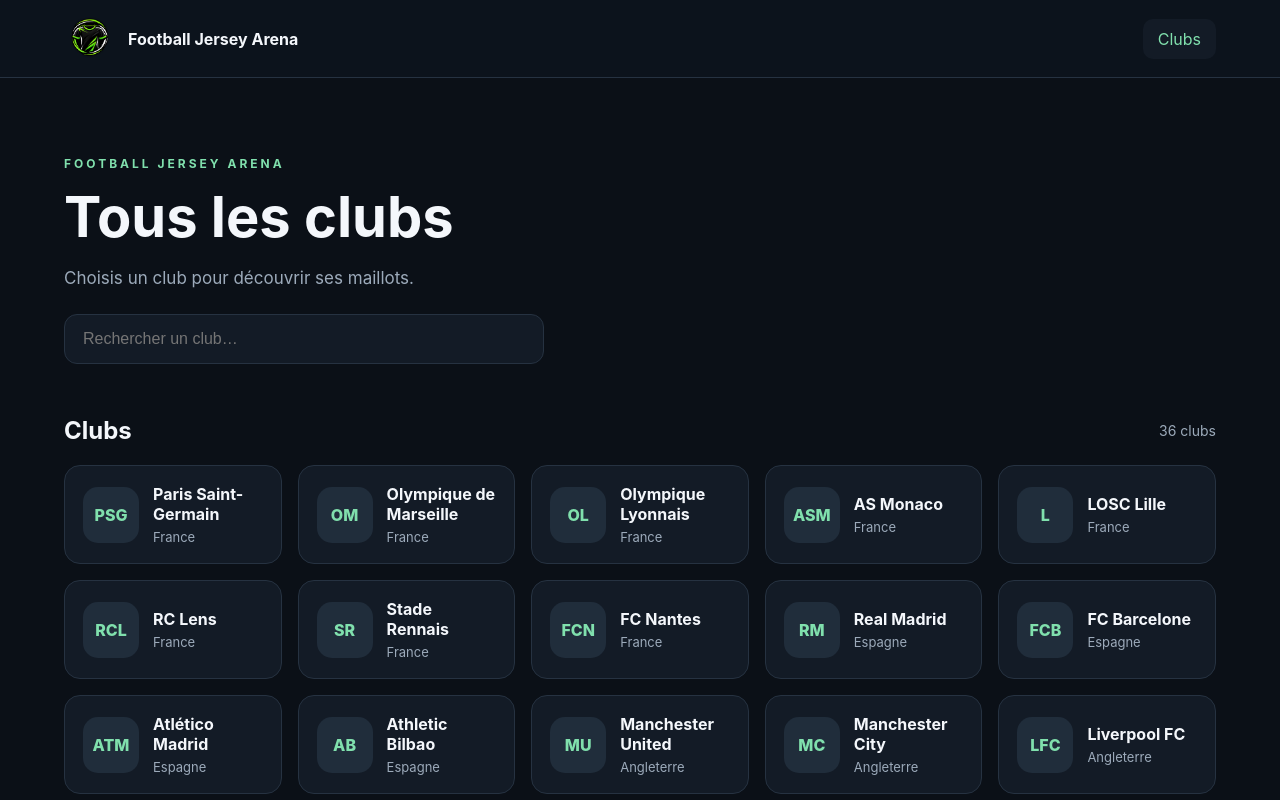
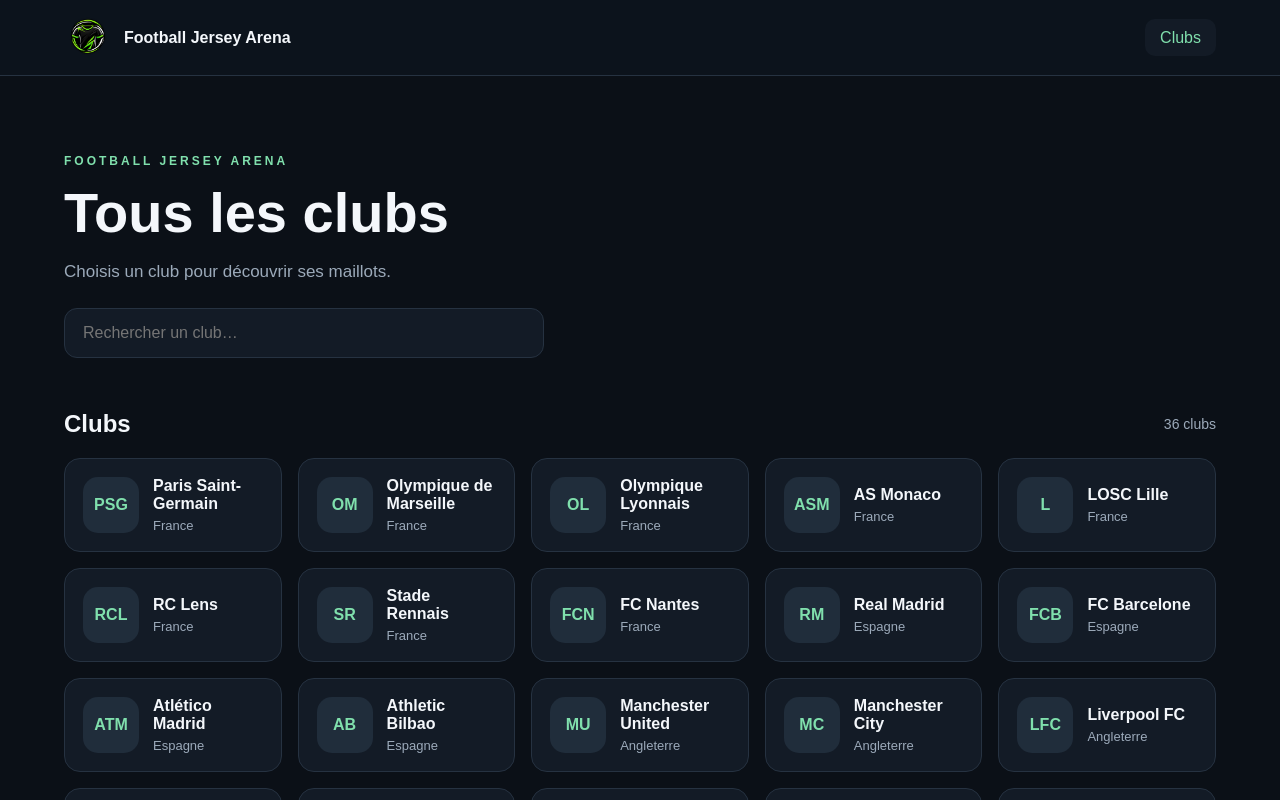
Before and after one commit to djoypl/maillot-project, a plain HTML site: page index.html in a window 1280 px wide. Shown: the top 800 px of the page. Drawn offline with Linux system fonts and the light colour scheme.

Commit message:
Add files via upload

```diff
--- a/clubs.js
+++ b/clubs.js
@@ -1,13 +1,4 @@
-const clubs = [
-  ["Paris Saint-Germain","France","PSG"],["Olympique de Marseille","France","OM"],["Olympique Lyonnais","France","OL"],["AS Monaco","France","ASM"],["LOSC Lille","France","L"],["RC Lens","France","RCL"],["Stade Rennais","France","SR"],["FC Nantes","France","FCN"],
-  ["Real Madrid","Espagne","RM"],["FC Barcelone","Espagne","FCB"],["Atlético Madrid","Espagne","ATM"],["Athletic Bilbao","Espagne","AB"],
-  ["Manchester United","Angleterre","MU"],["Manchester City","Angleterre","MC"],["Liverpool FC","Angleterre","LFC"],["Arsenal FC","Angleterre","AFC"],["Chelsea FC","Angleterre","CFC"],["Tottenham Hotspur","Angleterre","TH"],["Newcastle United","Angleterre","NU"],
-  ["Bayern Munich","Allemagne","FCB"],["Borussia Dortmund","Allemagne","BVB"],["RB Leipzig","Allemagne","RBL"],
-  ["AC Milan","Italie","ACM"],["Inter Milan","Italie","IM"],["Juventus","Italie","J"],["AS Roma","Italie","ROM"],["Napoli","Italie","NAP"],
-  ["Ajax","Pays-Bas","AJX"],["Benfica","Portugal","BEN"],["Porto","Portugal","FCP"],["Sporting CP","Portugal","SCP"],
-  ["Galatasaray","Turquie","GS"],["Fenerbahçe","Turquie","FB"],["Celtic FC","Écosse","C"],["Al-Nassr","Arabie saoudite","AN"],["Al-Hilal","Arabie saoudite","AH"]
-];
+const clubs=[["Paris Saint-Germain","France","PSG"],["Olympique de Marseille","France","OM"],["Olympique Lyonnais","France","OL"],["AS Monaco","France","ASM"],["LOSC Lille","France","L"],["RC Lens","France","RCL"],["Stade Rennais","France","SR"],["FC Nantes","France","FCN"],["Real Madrid","Espagne","RM"],["FC Barcelone","Espagne","FCB"],["Atlético Madrid","Espagne","ATM"],["Athletic Bilbao","Espagne","AB"],["Manchester United","Angleterre","MU"],["Manchester City","Angleterre","MC"],["Liverpool FC","Angleterre","LFC"],["Arsenal FC","Angleterre","AFC"],["Chelsea FC","Angleterre","CFC"],["Tottenham Hotspur","Angleterre","TH"],["Newcastle United","Angleterre","NU"],["Bayern Munich","Allemagne","FCB"],["Borussia Dortmund","Allemagne","BVB"],["RB Leipzig","Allemagne","RBL"],["AC Milan","Italie","ACM"],["Inter Milan","Italie","IM"],["Juventus","Italie","J"],["AS Roma","Italie","ROM"],["Napoli","Italie","NAP"],["Ajax","Pays-Bas","AJX"],["Benfica","Portugal","BEN"],["Porto","Portugal","FCP"],["Sporting CP","Portugal","SCP"],["Galatasaray","Turquie","GS"],["Fenerbahçe","Turquie","FB"],["Celtic FC","Écosse","C"],["Al-Nassr","Arabie saoudite","AN"],["Al-Hilal","Arabie saoudite","AH"]];
 const grid=document.getElementById("club-grid"),search=document.getElementById("search"),count=document.getElementById("count"),empty=document.getElementById("empty");
-function render(query=""){const filtered=clubs.filter(([name,country])=>(name+" "+country).toLowerCase().includes(query.toLowerCase()));grid.innerHTML=filtered.map(([name,country,short])=>`<a class="club-card" href="#" data-club="${name}"><span class="crest" aria-hidden="true">${short}</span><span><span class="club-name">${name}</span><div class="club-country">${country}</div></span></a>`).join("");count.textContent=`${filtered.length} club${filtered.length>1?"s":""}`;empty.hidden=filtered.length!==0}
-grid.addEventListener("click",e=>{const card=e.target.closest("[data-club]");if(card){e.preventDefault();alert("Page du club « "+card.dataset.club+" » : elle sera reliée aux maillots dans la prochaine étape.");}});
-search.addEventListener("input",()=>render(search.value.trim()));render();
+function render(q=""){const f=clubs.filter(([n,c])=>(n+" "+c).toLowerCase().includes(q.toLowerCase()));grid.innerHTML=f.map(([n,c,s])=>`<a class="club-card" href="#" data-club="${n}"><span class="crest">${s}</span><span><span class="club-name">${n}</span><div class="club-country">${c}</div></span></a>`).join("");count.textContent=f.length+" clubs";empty.hidden=f.length!==0}
+grid.addEventListener("click",e=>{let card=e.target.closest("[data-club]");if(card){e.preventDefault();alert("Page du club « "+card.dataset.club+" » à connecter aux maillots dans une prochaine étape.");}});search.addEventListener("input",()=>render(search.value.trim()));render();
--- a/index.html
+++ b/index.html
@@ -1,32 +1,4 @@
 <!doctype html>
-<html lang="fr">
-<head>
-  <meta charset="utf-8">
-  <meta name="viewport" content="width=device-width, initial-scale=1">
-  <title>Football Jersey Arena — Clubs</title>
-  <link rel="stylesheet" href="style.css">
-</head>
-<body>
-  <header class="site-header">
-    <a class="brand" href="#" aria-label="Football Jersey Arena accueil">
-      <img class="brand-logo" src="logo.png" alt="Logo Football Jersey Arena">
-      <span>Football Jersey Arena</span>
-    </a>
-    <nav><a class="active" href="#clubs">Clubs</a></nav>
-  </header>
-  <main>
-    <section class="hero">
-      <p class="eyebrow">FOOTBALL JERSEY ARENA</p>
-      <h1>Tous les clubs</h1>
-      <p>Choisis un club pour découvrir ses maillots.</p>
-      <label class="search-wrap"><span class="sr-only">Rechercher un club</span><input id="search" type="search" placeholder="Rechercher un club…" autocomplete="off"></label>
-    </section>
-    <section id="clubs" class="club-section">
-      <div class="section-heading"><h2>Clubs</h2><span id="count"></span></div>
-      <div id="club-grid" class="club-grid"></div><p id="empty" hidden>Aucun club trouvé. Essaie un autre nom.</p>
-    </section>
-  </main>
-  <footer>Football Jersey Arena · Les maillots, au cœur du jeu.</footer>
-  <script src="clubs.js"></script>
-</body>
-</html>
+<html lang="fr"><head><meta charset="utf-8"><meta name="viewport" content="width=device-width,initial-scale=1"><title>Football Jersey Arena — Clubs</title><link rel="stylesheet" href="style.css"></head>
+<body><header class="site-header"><a class="brand" href="#" aria-label="Football Jersey Arena"><img src="logo.png" alt="Logo Football Jersey Arena" class="brand-logo"><span>Football Jersey Arena</span></a><nav><a class="active" href="#clubs">Clubs</a></nav></header>
+<main><section class="hero"><p class="eyebrow">FOOTBALL JERSEY ARENA</p><h1>Tous les clubs</h1><p>Choisis un club pour découvrir ses maillots.</p><label class="search-wrap"><span class="sr-only">Rechercher un club</span><input id="search" type="search" placeholder="Rechercher un club…" autocomplete="off"></label></section><section id="clubs" class="club-section"><div class="section-heading"><h2>Clubs</h2><span id="count"></span></div><div id="club-grid" class="club-grid"></div><p id="empty" hidden>Aucun club trouvé. Essaie un autre nom.</p></section></main><footer>Football Jersey Arena · Les maillots, au cœur du jeu.</footer><script src="clubs.js"></script></body></html>
--- a/style.css
+++ b/style.css
@@ -1,27 +1,23 @@
 *{box-sizing:border-box}
 :root{--bg:#0b1017;--panel:#131b26;--line:#263241;--text:#f4f7fb;--muted:#9caaba;--accent:#80e0ad}
-body{margin:0;background:var(--bg);color:var(--text);font-family:Inter,Arial,sans-serif}
-.site-header{height:78px;padding:0 clamp(20px,5vw,70px);display:flex;align-items:center;justify-content:space-between;border-bottom:1px solid var(--line);background:#0c131c}
+html,body{margin:0;min-height:100%;background:var(--bg);color:var(--text);font-family:Arial,Helvetica,sans-serif}
+body{background-image:none!important}
+.site-header{height:76px;padding:0 clamp(16px,5vw,70px);display:flex;align-items:center;justify-content:space-between;border-bottom:1px solid var(--line);background:#0c131c;position:relative}
 .brand{display:flex;gap:12px;align-items:center;color:var(--text);font-weight:750;text-decoration:none}
-.brand-logo{height:52px;width:52px;object-fit:contain;border-radius:50%}
-nav a{color:var(--text);text-decoration:none;padding:10px 15px;border-radius:10px}
-nav a.active{background:var(--panel);color:var(--accent)}
+.site-header img.brand-logo{display:block!important;width:48px!important;height:48px!important;max-width:48px!important;max-height:48px!important;object-fit:contain!important;position:static!important;transform:none!important;border-radius:50%;flex:0 0 48px}
+nav a{color:var(--text);text-decoration:none;padding:10px 15px;border-radius:10px}nav a.active{background:var(--panel);color:var(--accent)}
 main{max-width:1200px;margin:auto;padding:36px 24px 70px}
-.hero{padding:30px 0 38px}
+.hero{padding:30px 0 38px;background:none!important}
 .eyebrow{font-size:12px;letter-spacing:3px;color:var(--accent);font-weight:700}
 h1{font-size:clamp(34px,5vw,56px);margin:12px 0}
 .hero p:not(.eyebrow){color:var(--muted);font-size:17px}
 .search-wrap{display:block;max-width:480px;margin-top:26px}
 input{width:100%;padding:15px 18px;border:1px solid var(--line);background:var(--panel);color:var(--text);border-radius:13px;font-size:16px;outline:none}
 input:focus{border-color:var(--accent);box-shadow:0 0 0 3px #80e0ad20}
-.section-heading{display:flex;align-items:center;justify-content:space-between;margin:14px 0 20px}
-.section-heading h2{font-size:24px;margin:0}
-#count{color:var(--muted);font-size:14px}
+.section-heading{display:flex;align-items:center;justify-content:space-between;margin:14px 0 20px}.section-heading h2{font-size:24px;margin:0}#count{color:var(--muted);font-size:14px}
 .club-grid{display:grid;grid-template-columns:repeat(auto-fill,minmax(190px,1fr));gap:16px}
-.club-card{display:flex;align-items:center;gap:14px;padding:18px;background:var(--panel);border:1px solid var(--line);border-radius:16px;text-decoration:none;color:var(--text);transition:transform .15s,border-color .15s}
-.club-card:hover{transform:translateY(-3px);border-color:var(--accent)}
-.crest{width:56px;height:56px;flex:0 0 56px;display:grid;place-items:center;border-radius:15px;background:#202d3b;color:var(--accent);font-weight:800;font-size:16px}
-.club-name{font-weight:700}.club-country{font-size:13px;color:var(--muted);margin-top:5px}
+.club-card{display:flex;align-items:center;gap:14px;padding:18px;background:var(--panel);border:1px solid var(--line);border-radius:16px;text-decoration:none;color:var(--text);transition:transform .15s,border-color .15s}.club-card:hover{transform:translateY(-3px);border-color:var(--accent)}
+.crest{width:56px;height:56px;flex:0 0 56px;display:grid;place-items:center;border-radius:15px;background:#202d3b;color:var(--accent);font-weight:800;font-size:16px}.club-name{font-weight:700}.club-country{font-size:13px;color:var(--muted);margin-top:5px}
 footer{text-align:center;padding:25px;border-top:1px solid var(--line);color:var(--muted);font-size:13px}
 .sr-only{position:absolute;width:1px;height:1px;padding:0;margin:-1px;overflow:hidden;clip:rect(0,0,0,0);white-space:nowrap;border:0}
-@media(max-width:520px){main{padding:24px 16px 50px}.brand-logo{height:44px;width:44px}.club-grid{grid-template-columns:repeat(2,minmax(0,1fr))}.club-card{padding:12px;gap:10px}.crest{width:46px;height:46px;flex-basis:46px}}
+@media(max-width:520px){main{padding:24px 16px 50px}.site-header img.brand-logo{width:44px!important;height:44px!important;max-width:44px!important;max-height:44px!important;flex-basis:44px}.club-grid{grid-template-columns:repeat(2,minmax(0,1fr))}.club-card{padding:12px;gap:10px}.crest{width:46px;height:46px;flex-basis:46px}}
```
Also changed, not shown: README.txt.
